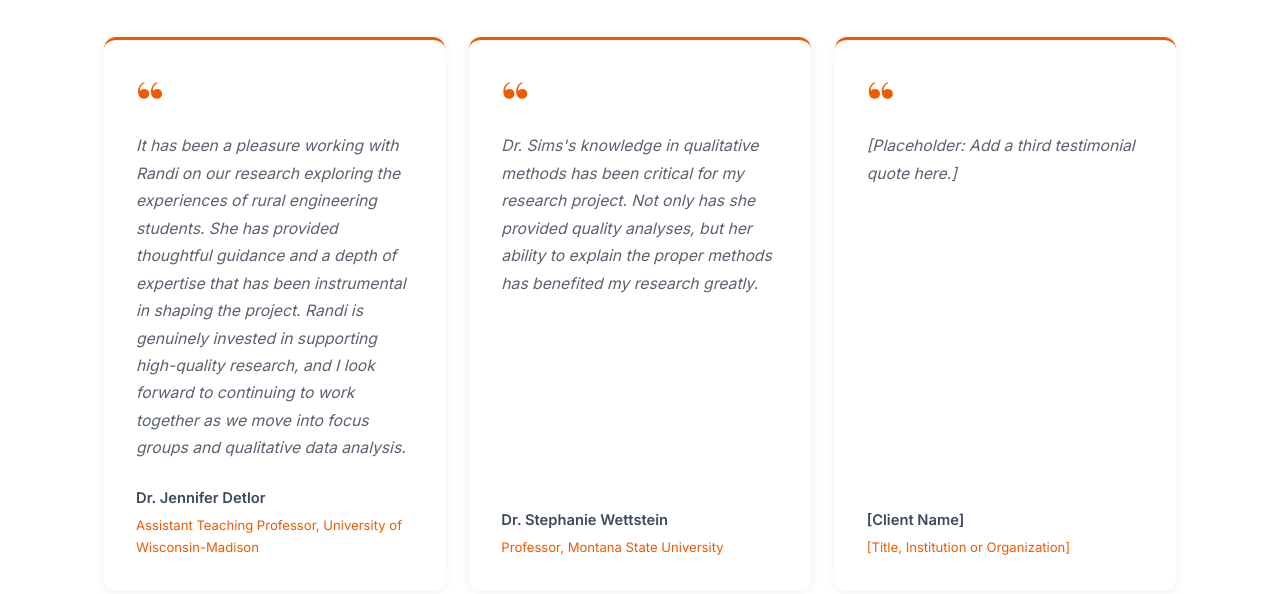
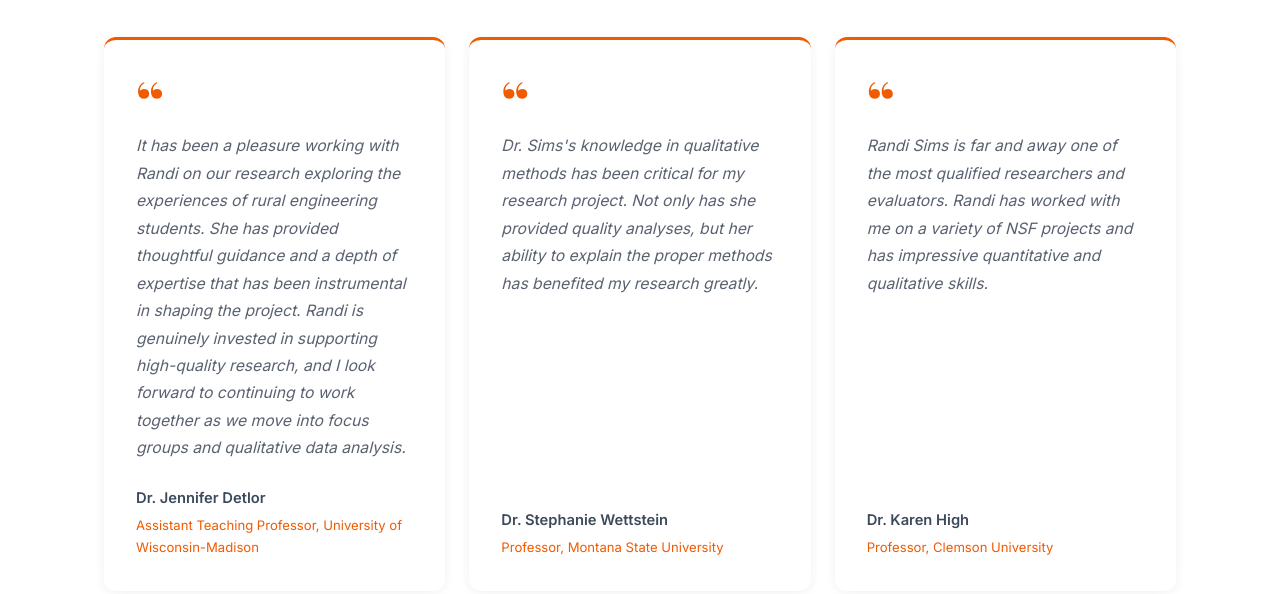
Before and after one commit to rsims55/qed_website, a plain HTML site: page testimonials.html in a window 1280 px wide. Shown: the part 550-1144 px from the top of the page. Drawn offline with nearby package versions, Linux system fonts and the light colour scheme.

Commit message:
Sync website from qed_business

```diff
--- a/testimonials.html
+++ b/testimonials.html
@@ -69,10 +69,10 @@
         <div class="testimonial-card">
           <div class="testimonial-card__quote-mark" aria-hidden="true">&ldquo;</div>
           <p class="testimonial-card__text">
-            [Placeholder: Add a third testimonial quote here.]
+            Randi Sims is far and away one of the most qualified researchers and evaluators.  Randi has worked with me on a variety of NSF projects and has impressive quantitative and qualitative skills.
           </p>
-          <p class="testimonial-card__author">[Client Name]</p>
-          <p class="testimonial-card__org">[Title, Institution or Organization]</p>
+          <p class="testimonial-card__author">Dr. Karen High</p>
+          <p class="testimonial-card__org">Professor, Clemson University</p>
         </div>
 
       </div>
```
Also changed, not shown: index.html (+0 -4 lines), team.html (+1 -1 lines), 1 other file.
